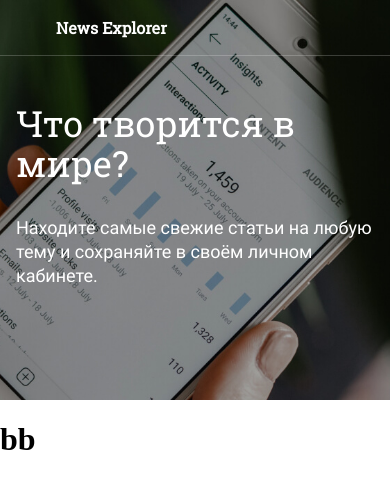
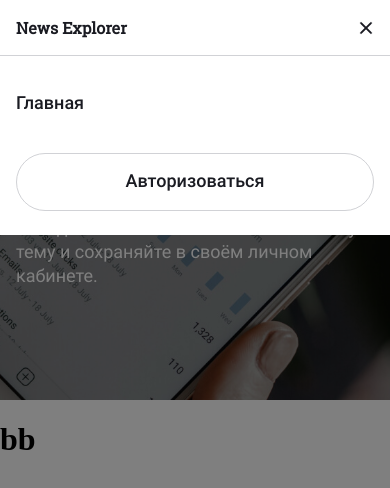
Before and after one commit to dianadomino24/news-explorer-frontend, a React (Create React App) app: page / in a window 390 px wide. Shown: the top 488 px of the page. Built offline with nearby package versions, Linux system fonts and the light colour scheme.

Commit message:
burger done

```diff
--- a/src/components/App/App.js
+++ b/src/components/App/App.js
@@ -17,22 +17,22 @@
   const [currentUser, setCurrentUser] = useState({ name: '', _id: null });
   const [openedPopup, setOpenedPopup] = useState('');
   // eslint-disable-next-line no-unused-vars
-  const [theme, setTheme] = useState('dark');
+  const [theme, setTheme] = useState('light');
   const [isLoggedIn, setLoggedIn] = useState(false);
   // eslint-disable-next-line no-unused-vars
-  const [isNavMenuOpened, setIsNavMenuOpened] = useState(false);
+  const [isNavMenuOpened, setIsNavMenuOpened] = useState(true);
   const history = useHistory();
 
   const openPopup = (popup) => {
     setOpenedPopup(popup);
   };
 
-  const toggleMenu = (value) => {
+  const toggleNavMenu = (value) => {
     setIsNavMenuOpened(value);
   };
 
   const closePopup = () => {
-    toggleMenu(false);
+    toggleNavMenu(false);
     setOpenedPopup('');
   };
 
@@ -44,9 +44,6 @@
 
   const scrollToTop = () => {
     window.scrollTo(0, 0);
-  };
-  const toggleNavMenu = (value) => {
-    setIsNavMenuOpened(value);
   };
 
   return (
--- a/src/components/Hamburger/Hamburger.css
+++ b/src/components/Hamburger/Hamburger.css
@@ -1,7 +1,63 @@
 .hamburger {
+  width: 24px;
+  height: 24px;
+  border: 0;
+  background-color: transparent;
+  cursor: pointer;
+  display: none;
+  outline: none;
 }
 
-@media all and (max-width: 1024px) {
+.hamburger, .hamburger:before, .hamburger:after{
+  transform: translate3d(0,0,0);
+}
+.hamburger, .hamburger::before,
+.hamburger::after {
+  content: '';
+  height: 2px;
+  width: 16px;
+}
+.hamburger_theme_dark::before,
+.hamburger_theme_dark::after {
+  background-color: #fff;
+}
+
+.hamburger_theme_light::before,
+.hamburger_theme_light::after {
+  background-color: #1A1B22;
+}
+.hamburger::before {
+  transform: translate3d(0, -2.5px,0);
+}
+.hamburger::after {
+  transform: translate3d(0, 2.5px,0);
+}
+.hamburger, .hamburger:before, .hamburger:after {
+   transition: all 320ms ease-in-out;
+}
+
+.hamburger_cross:before {
+  transform: rotate3d(0, 0, 1, 45deg) scale3d(1, 1, 1);
+  border-radius: 3px;
+}
+.hamburger_cross:after {
+  transform: rotate3d(0, 0, 1, -45deg) scale3d(1, 1, 1);
+  border-radius: 3px;
+}
+
+@media all and (max-width: 765px) {
   .hamburger {
+    display: block;
+    position: relative;
+  }
+  .hamburger::before {
+    position: absolute;
+    top: 0;
+    right: 0;
+  }
+  .hamburger::after {
+    position: absolute;
+    top: 0;
+    right: 0;
   }
 }
--- a/src/components/Hamburger/Hamburger.js
+++ b/src/components/Hamburger/Hamburger.js
@@ -1,18 +1,16 @@
 import './Hamburger.css';
 
-function Hamburger({ theme, isNavMenuOpened, toggleMenu }) {
+function Hamburger({ theme, isNavMenuOpened, toggleNavMenu }) {
   const handleHambClick = () => {
-    toggleMenu(!isNavMenuOpened);
+    toggleNavMenu(!isNavMenuOpened);
   };
   return (
-    <div
+    <button
       className={`hamburger hamburger_theme_${theme} ${
-        isNavMenuOpened ? 'hamburger_close' : ''
+        isNavMenuOpened ? 'hamburger_cross' : 'hamburger_bar'
       }`}
       onClick={handleHambClick}
-    >
-      <div className="hamburger__open"></div>
-    </div>
+    ></button>
   );
 }
 
--- a/src/components/Header/Header.css
+++ b/src/components/Header/Header.css
@@ -65,4 +65,7 @@
   .header {
     height: 56px;
   }
+  .header__container {
+    padding: 0;
+  }
 }
--- a/src/components/Header/Header.js
+++ b/src/components/Header/Header.js
@@ -10,7 +10,6 @@
     theme, openedPopup, isNavMenuOpened, scrollToTop,
   } = props;
 
-  console.log(theme);
   return (
     <header
       className={`header header_theme_${theme} ${
--- a/src/components/Navigation/Navigation.css
+++ b/src/components/Navigation/Navigation.css
@@ -105,9 +105,6 @@
     margin: 56px 0 0;
     padding: 16px 16px 24px;
     box-sizing: border-box;
-    background-color: inherit;
-    /*transform: translateY(100px);*/
-    /*opacity: 0;*/
     height: auto;
   }
   .navigation::before {
```
Also changed, not shown: 1 other file (tests, documents, lock files or other folders).
